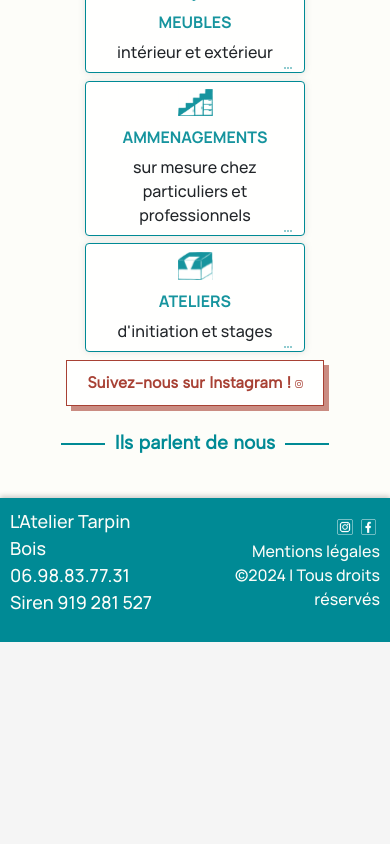
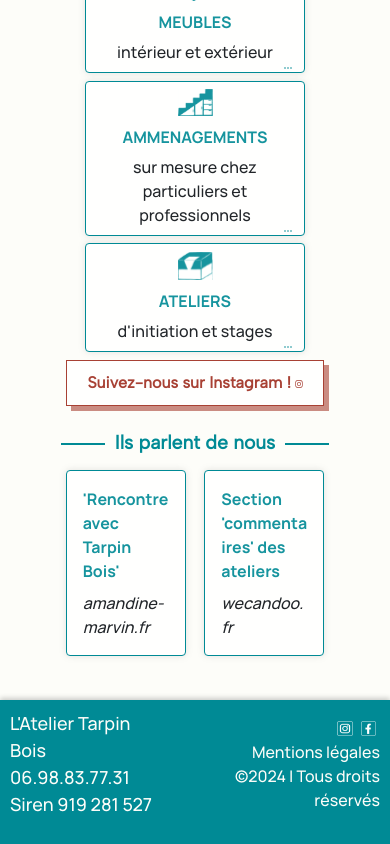
Before and after one commit to CanFays/l-atelier-tarpin-bois, a React (Create React App) app: page / in a window 390 px wide. Shown: the part 1542-2386 px from the top of the page. Before the commit the page ends 2184 px from the top, so only its background shows below. Built offline with nearby package versions, Linux system fonts and the light colour scheme; a web font is replaced by a local one.

Commit message:
section .links : style card et responsive bootstrap - OK

```diff
--- a/src/components/Card.css
+++ b/src/components/Card.css
@@ -8,10 +8,6 @@
   transition: transform 0.6s ease-in-out;
   backface-visibility: hidden;
 }
-
-/* .card:hover {
-GROSSIR LES DOTS ???
-} */
 
 .cardText {
   margin-top: 1vmin;
@@ -53,12 +49,10 @@ width: 100%;
   cursor: pointer;
 }
 
-/* Transformation pour retourner la carte QUE LE TEXTE ?! */
 .card.flipped {
   transform: rotateY(180deg);
 }
 
-/* Styles pour le SVG Dot */
 .card-dot svg {
   fill: #008A95;
   transition: fill 0.3s ease;
--- a/src/pages/Home.css
+++ b/src/pages/Home.css
@@ -8,4 +8,4 @@
 /* ..................... */
 /* .home-proposal => Card.css + Bootsrap responsive */
 /* ..................... */
-/* .home-links */
+/* .home-links => Card.css + Bootsrap responsive */
--- a/src/pages/Home.js
+++ b/src/pages/Home.js
@@ -1,5 +1,6 @@
 import React from 'react';
 import './Home.css';
+import '../components/Card.css';
 import BtnTommette from '../components/BtnTommette';
 import TitleLined from '../components/TitleLined';
 import CardList from '../components/Card';
@@ -58,7 +59,15 @@ function Home() {
         </div>
       </section>
       <TitleLined myTitle={"Ils parlent de nous"} />
-      <section className='home-links'>
+      <section className='home-links d-flex justify-content-evenly align-items-stretch'>
+        <a href="https://amandine-marvin.fr/mariage/rencontre-avec-tarpin-bois-le-noeud-papillon-elegant-en-bois/" className='col-5 card p-3'>
+          <div className="cardTitle mb-2">'Rencontre avec Tarpin Bois'</div>
+          <div className="fst-italic">amandine-marvin.fr</div>
+        </a>
+        <a href="https://wecandoo.fr/atelier/fabrication-table-basse-bois-marseille" className='col-5 card p-3'>
+          <div className="cardTitle mb-2">Section 'commentaires' des ateliers</div>
+          <div className="fst-italic">wecandoo.fr</div>
+        </a>
       </section>
     </main>
   );
```
